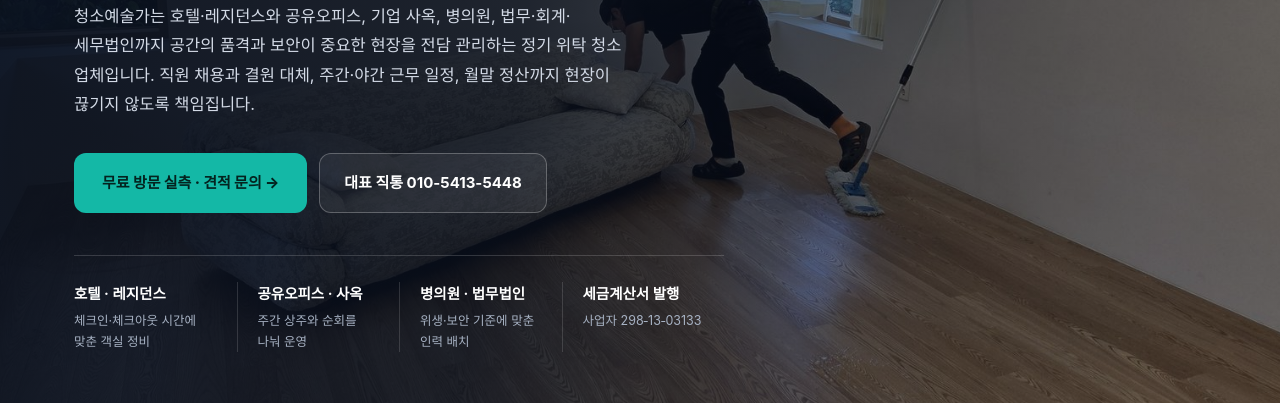
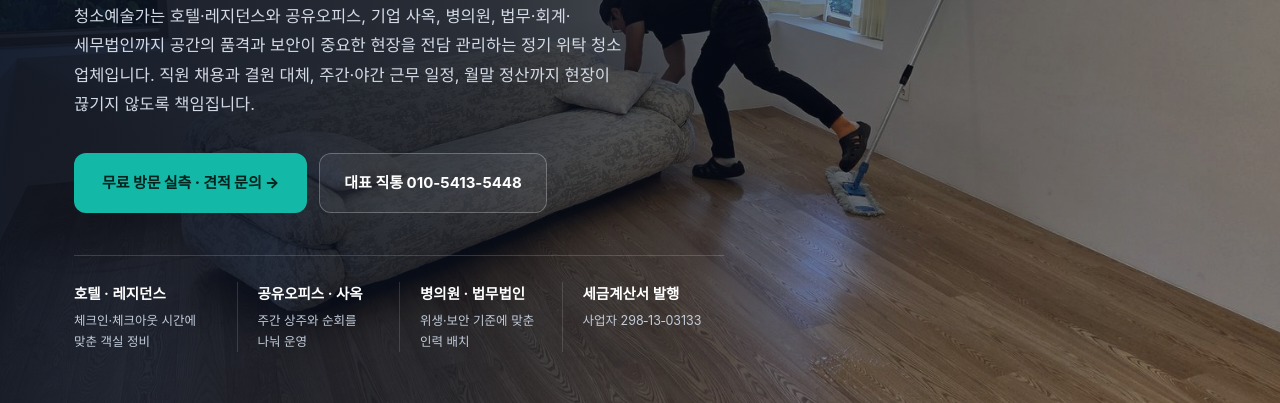
Before and after one commit to storygwon/CleanArtist, a plain HTML site: page index.html in a window 1280 px wide. Shown: the part 549-952 px from the top of the page. Drawn offline with Linux system fonts and the light colour scheme; a web font is replaced by a local one.

Commit message:
첫 화면 사진 밝기와 글자 대비 조정

```diff
--- a/index.html
+++ b/index.html
@@ -72,10 +72,10 @@
     /* 첫 화면 */
     .hero { position: relative; color: #fff; background: var(--navy); overflow: hidden; isolation: isolate; }
     .hero-media { position: absolute; inset: 0; z-index: -2; }
-    .hero-media img { width: 100%; height: 100%; object-fit: cover; object-position: 58% 55%; filter: saturate(0.94); }
+    .hero-media img { width: 100%; height: 100%; object-fit: cover; object-position: 58% 52%; filter: saturate(0.98) brightness(1.14); }
     .hero::before {
       content: ""; position: absolute; inset: 0; z-index: -1;
-      background: linear-gradient(100deg, rgba(8,15,28,.95) 0%, rgba(8,15,28,.84) 42%, rgba(8,15,28,.46) 68%, rgba(8,15,28,.22) 100%);
+      background: linear-gradient(100deg, rgba(8,15,28,.93) 0%, rgba(8,15,28,.78) 40%, rgba(8,15,28,.38) 68%, rgba(8,15,28,.14) 100%);
     }
     .hero-inner { padding: 106px 24px 94px; max-width: 1180px; margin: 0 auto; }
     .hero-copy { max-width: 650px; }
@@ -108,7 +108,7 @@
     .hero-fact { padding-right: 20px; }
     .hero-fact + .hero-fact { padding-left: 20px; border-left: 1px solid rgba(255,255,255,.14); }
     .hero-fact strong { display: block; font-size: 14.5px; font-weight: 700; color: #fff; }
-    .hero-fact span { display: block; font-size: 12.5px; color: #a7b2c3; margin-top: 3px; }
+    .hero-fact span { display: block; font-size: 12.5px; color: #c2ccda; margin-top: 3px; }
     .hero-credit {
       position: absolute; right: 24px; bottom: 20px; font-size: 11.5px; color: rgba(255,255,255,.62);
       display: flex; align-items: center; gap: 7px;
```
